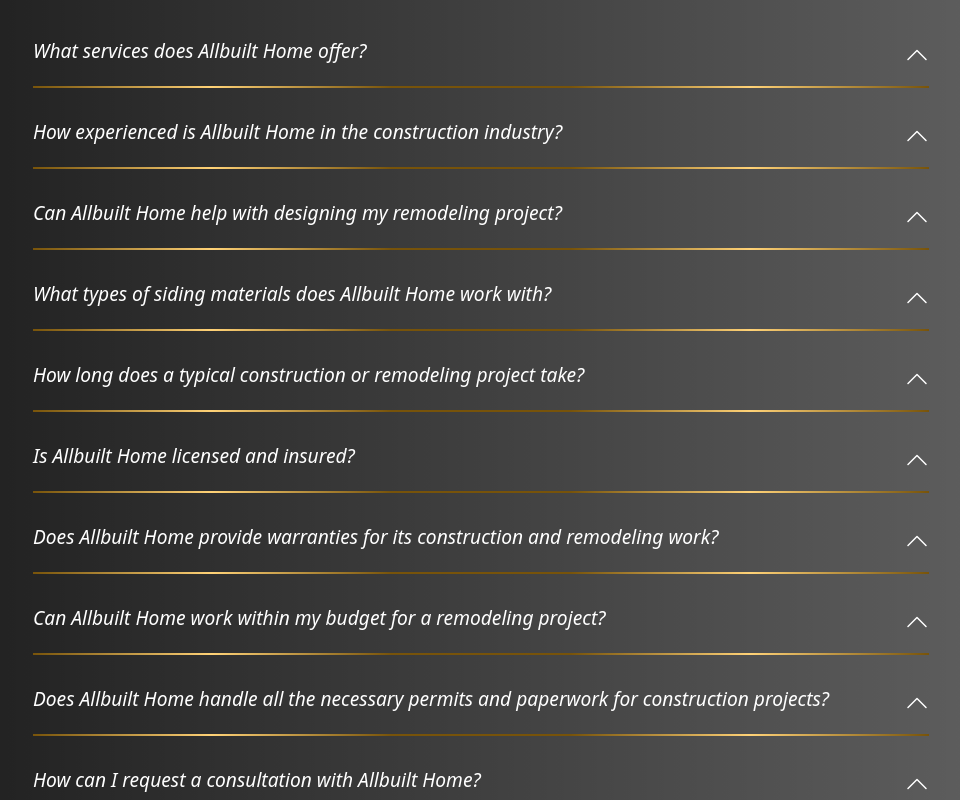
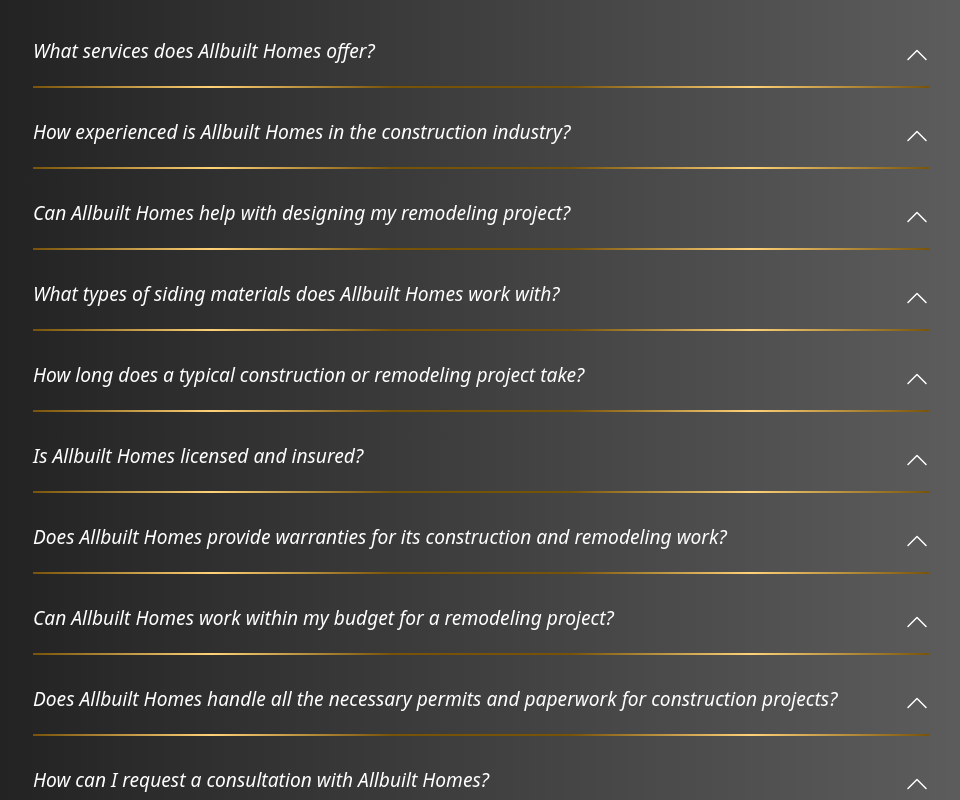
Before and after one commit to 1stIndominus/Construction, a React (Create React App) app: page / in a window 1280 px wide. Shown: the part 4900-5700 px from the top of the page, without its empty margins (159-1119 px from the left). Built offline with nearby package versions, Linux system fonts and the light colour scheme.

Commit message:
form refactoring

```diff
--- a/src/apis/faqData.js
+++ b/src/apis/faqData.js
@@ -1,23 +1,23 @@
 export const faqData = [
   {
     id: 1,
-    question: "What services does Allbuilt Home offer?",
-    answer: "Allbuilt Home specializes in quality construction, remodeling, and expertly installed siding and soffit. We provide a wide range of services, including new home construction, home renovations, siding installation, soffit repairs, and more.",
+    question: "What services does Allbuilt Homes offer?",
+    answer: "Allbuilt Homes specializes in quality construction, remodeling, and expertly installed siding and soffit. We provide a wide range of services, including new home construction, home renovations, siding installation, soffit repairs, and more.",
   },
   {
     id: 2,
-    question: "How experienced is Allbuilt Home in the construction industry?",
-    answer: "Allbuilt Home has been in the construction industry for over 10 years. Our team of professionals has extensive experience and expertise in delivering high-quality construction and remodeling projects to our clients."
+    question: "How experienced is Allbuilt Homes in the construction industry?",
+    answer: "Allbuilt Homes has been in the construction industry for over 10 years. Our team of professionals has extensive experience and expertise in delivering high-quality construction and remodeling projects to our clients."
   },
   {
     id: 3,
-    question: "Can Allbuilt Home help with designing my remodeling project?",
-    answer: "Absolutely! Allbuilt Home offers design assistance for remodeling projects. Our team of experts will work closely with you to understand your vision and provide professional design recommendations to bring your ideas to life."
+    question: "Can Allbuilt Homes help with designing my remodeling project?",
+    answer: "Absolutely! Allbuilt Homes offers design assistance for remodeling projects. Our team of experts will work closely with you to understand your vision and provide professional design recommendations to bring your ideas to life."
   },
   {
     id: 4,
-    question: "What types of siding materials does Allbuilt Home work with?",
-    answer: "Allbuilt Home works with a variety of siding materials, including fiber cement, wood, and metal. We can help you choose the best siding material that suits your preferences, budget, and the specific requirements of your project."
+    question: "What types of siding materials does Allbuilt Homes work with?",
+    answer: "Allbuilt Homes works with a variety of siding materials, including fiber cement, wood, and metal. We can help you choose the best siding material that suits your preferences, budget, and the specific requirements of your project."
   },
   {
     id: 5,
@@ -26,27 +26,27 @@
   },
   {
     id: 6,
-    question: "Is Allbuilt Home licensed and insured?",
-    answer: "Yes, Allbuilt Home is fully licensed and insured. We adhere to all local building codes and regulations to ensure that our projects are completed to the highest standards of quality and safety."
+    question: "Is Allbuilt Homes licensed and insured?",
+    answer: "Yes, Allbuilt Homes is fully licensed and insured. We adhere to all local building codes and regulations to ensure that our projects are completed to the highest standards of quality and safety."
   },
   {
     id: 7,
-    question: "Does Allbuilt Home provide warranties for its construction and remodeling work?",
+    question: "Does Allbuilt Homes provide warranties for its construction and remodeling work?",
     answer: "Yes, we offer warranties for our construction and remodeling projects. The specific warranty details will be discussed and provided in writing before the project begins."
   },
   {
     id: 8,
-    question: "Can Allbuilt Home work within my budget for a remodeling project?",
-    answer: "Absolutely! At Allbuilt Home, we understand the importance of staying within your budget. During the initial consultation, we will discuss your budget and provide cost-effective solutions and recommendations to meet your requirements."
+    question: "Can Allbuilt Homes work within my budget for a remodeling project?",
+    answer: "Absolutely! At Allbuilt Homes, we understand the importance of staying within your budget. During the initial consultation, we will discuss your budget and provide cost-effective solutions and recommendations to meet your requirements."
   },
   {
     id: 9,
-    question: "Does Allbuilt Home handle all the necessary permits and paperwork for construction projects?",
+    question: "Does Allbuilt Homes handle all the necessary permits and paperwork for construction projects?",
     answer: "Yes, we take care of obtaining all the necessary permits and handling the required paperwork for construction projects. Our team is well-versed in local building regulations and will ensure that all permits and paperwork are in order before commencing work."
   },
   {
     id: 10,
-    question: "How can I request a consultation with Allbuilt Home?",
-    answer: "Scheduling a consultation with Allbuilt Home is easy. You can fill out the contact form above, or you can contact us via social media below. We'll be happy to discuss your project and arrange a convenient time for a consultation."
+    question: "How can I request a consultation with Allbuilt Homes?",
+    answer: "Scheduling a consultation with Allbuilt Homes is easy. You can fill out the contact form above, or you can contact us via social media below. We'll be happy to discuss your project and arrange a convenient time for a consultation."
   }
 ]
--- a/src/features/contact us/ContactUs.jsx
+++ b/src/features/contact us/ContactUs.jsx
@@ -18,7 +18,7 @@
           <span className="about__content--me-highlight">&nbsp;Today</span>
         </h2>
         <p className="contactUs__info--description">
-          Connect with Allbuilt Home to begin your dream project!
+          Connect with Allbuilt Homes to begin your dream project!
           <span className="about__content--me-highlight">
             &nbsp;Use the form to share your details and needs.&nbsp;
           </span>
```
